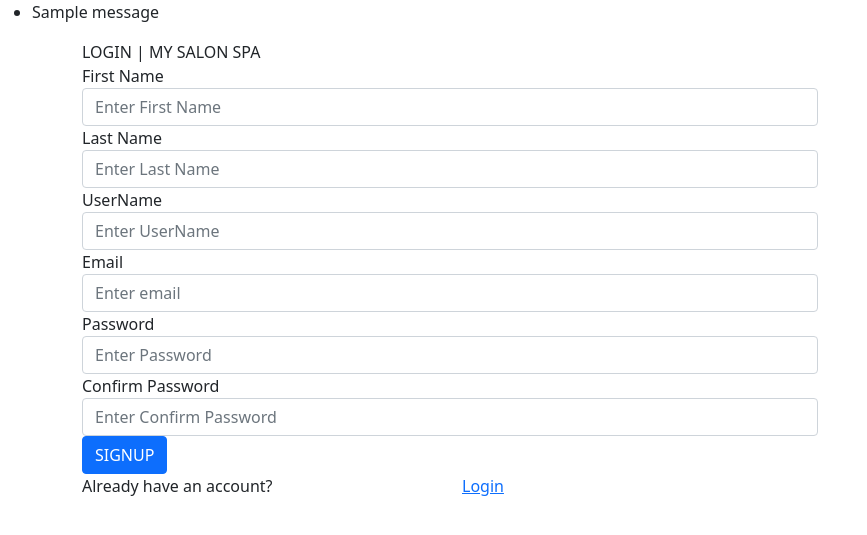
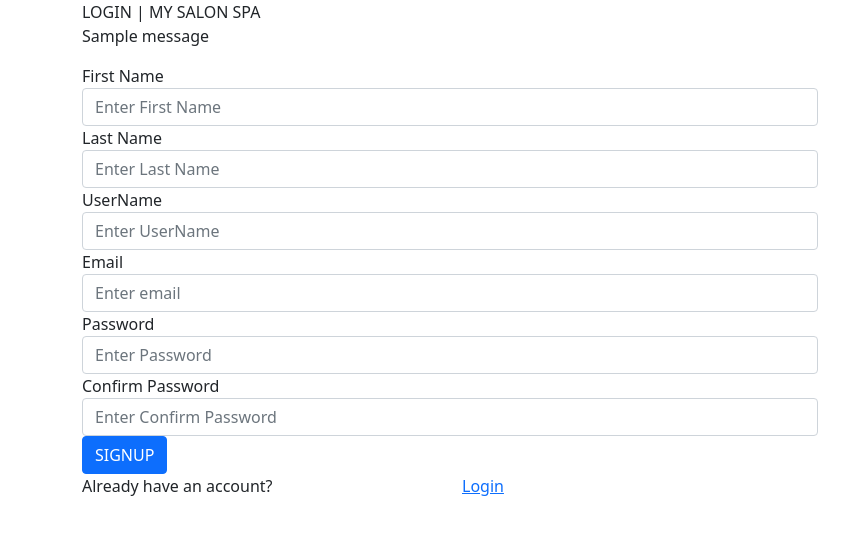
Before and after one commit to hellen-22/MY-SPA, a Django app: page /signup/ in a window 1280 px wide. Shown: the top 535 px of the page, without its empty margins (0-867 px from the left). Run offline with Django 4.2, Linux system fonts and the light colour scheme; one stand-in notice (Sample message) is shown; some libraries are stand-ins or nearby versions.

Commit message:
messages tab

```diff
--- a/SALON/SALON_SPA/account/templates/account/signup.html
+++ b/SALON/SALON_SPA/account/templates/account/signup.html
@@ -13,7 +13,6 @@
 </head>
 
 <body>
-    {% include 'include/messages.html' %}
     <div class="container">
         <div class="header center">
            LOGIN | MY SALON SPA
@@ -22,6 +21,7 @@
         <div class="main">
             <form method="POST">
                 {% csrf_token %}
+                {% include 'include/messages.html' %}
                 <!--First Name-->
                 <div class="row">
                     <div class="form-group col-md-8">
--- a/SALON/SALON_SPA/account/templates/include/messages.html
+++ b/SALON/SALON_SPA/account/templates/include/messages.html
@@ -1,8 +1,8 @@
 
 {% if messages %}
-<ul class="messages">
+<div class="messages">
     {% for message in messages %}
-    <li {% if message.tags %} class="{{ message.tags }}"{% endif %}>{{ message }}</li>
+    <p {% if message.tags %} class="{{ message.tags }}"{% endif %}>{{ message }}</p>
     {% endfor %}
-</ul>
+</div>
 {% endif %}
--- a/SALON/SALON_SPA/account/views.py
+++ b/SALON/SALON_SPA/account/views.py
@@ -1,3 +1,4 @@
+from turtle import delay
 from django.conf import settings
 from django.core.mail import EmailMessage
 from django.utils.http import urlsafe_base64_encode, urlsafe_base64_decode
@@ -46,7 +47,8 @@ def signup(request):
                     'user' : user,
                     'domain' : current_site.domain,
                     'uid' : urlsafe_base64_encode(force_bytes(CustomUser.pk)),
-                    'token' : generate_token.make_token(user)
+                    'token' : generate_token.make_token(user),
+
                 }
                 )
 
```
Also changed, not shown: SALON/SALON_SPA/db.sqlite3.
